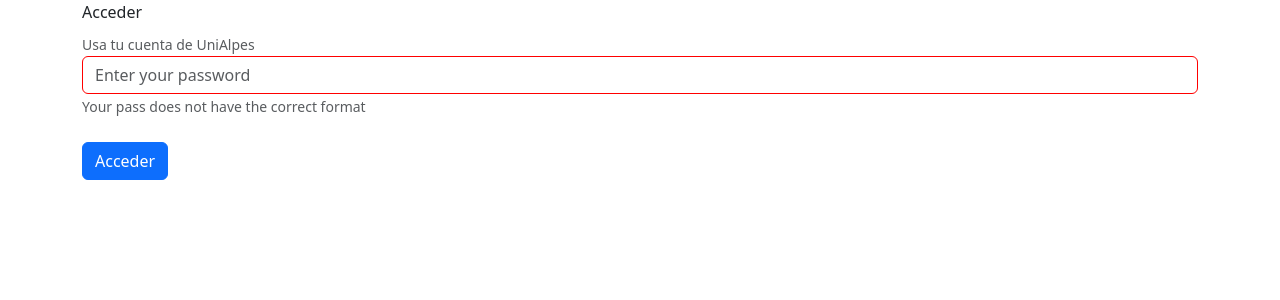
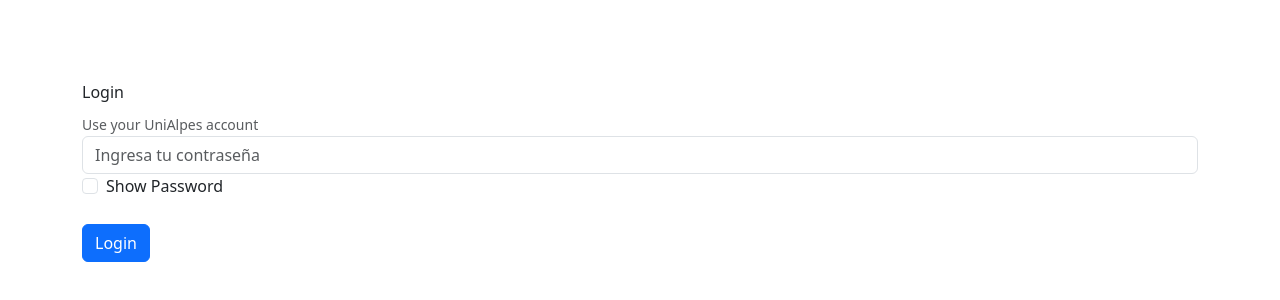
Before and after one commit to german-moreno283/Parcial-web, a React app: page /pswd in a window 1280 px wide. Shown: the top 300 px of the page. Built offline with nearby package versions, Linux system fonts and the light colour scheme.

Commit message:
Internacionalizacion lista

```diff
--- a/package.json
+++ b/package.json
@@ -45,6 +45,7 @@
     "react-bootstrap": "^2.9.0",
     "react-dev-utils": "^12.0.1",
     "react-dom": "^18.2.0",
+    "react-intl": "^6.4.7",
     "react-refresh": "^0.11.0",
     "react-router-dom": "^6.16.0",
     "resolve": "^1.20.0",
--- a/src/components/Detail.js
+++ b/src/components/Detail.js
@@ -2,6 +2,7 @@ import React, { useEffect, useState } from "react";
 import { Card, Container, Row, Col } from "react-bootstrap";
 import { useLocation } from "react-router-dom";
 import "../styles/detail.css";
+import { FormattedMessage } from "react-intl";
 function Detail() {
   const location = useLocation();
   const props = location.state || {};
@@ -47,25 +48,29 @@ function Detail() {
           <Col className="ml-5">
             <h1>{part.partName}</h1>
             <hr style={{ color: "black" }}></hr>
-            <span className="colorRed">Car Maker: </span>{" "}
+            <span className="colorRed"><FormattedMessage id="CarMaker"/>: </span>{" "}
             <span>{part.carMaker}</span>
             <br />
-            <span className="colorRed">Car Year: </span>{" "}
+            <span className="colorRed"><FormattedMessage id="CarYear"/>: </span>{" "}
             <span>{part.carYear}</span>
             <br />
-            <span className="colorRed">Car Model: </span>{" "}
+            <span className="colorRed"><FormattedMessage id="CarModel"/>: </span>{" "}
             <span>{part.carModel}</span>
             <br />
-            <span className="colorRed">Available Online: </span>{" "}
+            <span className="colorRed"><FormattedMessage id="AvailableOnline"/>: </span>{" "}
             <span>{part.available ? "Yes" : "No"}</span>
             <br />
-            <span className="colorRed">Price: </span> <span>{part.price}</span>
+            <span className="colorRed"><FormattedMessage id="Price"/>: </span> <span>{part.price}</span>
             <br />
-            <span className="colorRed">Description: </span>
+            <span className="colorRed"><FormattedMessage id="Description"/>: </span>
             <br></br>
-            {canEdit && part.description!="defaultDescription" &&
-            (<input defaultValue={part.description}></input>)}
-            {!canEdit && <p> {part.description}</p>}
+            {canEdit ? (
+              part.description != "defaultDescription" && (
+                <input defaultValue={part.description}></input>
+              )
+            ) : (
+              <p> {part.description}</p>
+            )}
           </Col>
         </Row>
       </Container>
--- a/src/components/Gallery.js
+++ b/src/components/Gallery.js
@@ -3,6 +3,7 @@ import { Row, Col, Card, Container } from "react-bootstrap";
 import Detail from "./Detail";
 import { Link, useLocation } from "react-router-dom";
 import "../styles/gallery.css";
+import { FormattedMessage } from "react-intl";
 
 function Gallery() {
   const location = useLocation();
@@ -34,11 +35,18 @@ function Gallery() {
   return (
     <div>
       <Container>
-        <h2>Partes Encontradas</h2>
+        <h2>
+          <FormattedMessage id="encontrado" />
+        </h2>
         {rows.map((row, rowIndex) => (
           <Row key={rowIndex}>
             {row.map((part) => (
               <Col key={part.carModel} xs={12} sm={6} md={4}>
+                <Link
+                  to={"/parts/" + carModel}
+                  state={{ carModel: part.carModel, canEdit: canEdit }}
+                  style={{ textDecoration: 'none' }}
+                >
                   <Card
                     className="mb-3 tarjeta"
                     onClick={() => handleCardClick(part.carModel)}
@@ -51,10 +59,8 @@ function Gallery() {
                         {part.price} - {part.carYear}
                       </p>
                     </div>
-                  <Link to={"/parts/" + carModel} state={{carModel:part.carModel, canEdit:canEdit}}>
-                    Go to detail
+                  </Card>
                 </Link>
-                </Card>
               </Col>
             ))}
           </Row>
--- a/src/components/LoginMail.js
+++ b/src/components/LoginMail.js
@@ -2,33 +2,38 @@ import React from "react";
 import { Form, Container, Button } from "react-bootstrap";
 import { useState } from "react";
 import { Link } from "react-router-dom";
+import { FormattedMessage } from "react-intl";
 function LoginMail() {
   const [email, setEmail] = useState("");
-  const [emailValid, setEmailValid] = useState(false);
-  const [goToLink,setGoToLink] = useState("/")
+  const [emailValid, setEmailValid] = useState(true);
+  const [goToLink, setGoToLink] = useState("/");
 
   const updateEmail = (event) => {
     setEmail(event.target.value);
     let emailRegex = /\S+@\S+\.\S+/;
     setEmailValid(emailRegex.test(email));
-    setGoToLink(emailValid?"/pswd":"/");
+    console.log(emailValid);
+    console.log(goToLink);
+    setGoToLink(emailValid ? "/pswd" : "/");
   };
 
   const handleButtonPress = () => {};
 
   return (
     <div>
-      <Container>
+      <Container style={{ "margin-top": "5rem" }}>
         <Form>
           <Form.Group>
-            <Form.Label>Acceder</Form.Label>
+            <Form.Label>
+              <FormattedMessage id="Acceder" />
+            </Form.Label>
             <br />
             <Form.Text className="text-muted">
-              Usa tu cuenta de UniAlpes
+              <FormattedMessage id="usaCuenta" />
             </Form.Text>
             <Form.Control
               type="email"
-              placeholder="Enter your email"
+              placeholder= "Ingresa tu correo"
               onChange={updateEmail}
               value={email}
               style={{ borderColor: emailValid ? "" : "red" }}
@@ -36,15 +41,17 @@ function LoginMail() {
 
             {!emailValid && (
               <Form.Text className="text-muted">
-                Your email does not have the correct format
+                <FormattedMessage id = "invalidMail"/>
               </Form.Text>
             )}
           </Form.Group>
         </Form>
         <br />
 
-        <Link to={goToLink} state={{email}}>
-          <Button onClick={handleButtonPress} >Lets go</Button>
+        <Link to={goToLink} state={{ email }}>
+          <Button onClick={handleButtonPress}>
+            <FormattedMessage id="irAContra" />
+          </Button>
         </Link>
       </Container>
     </div>
--- a/src/components/LoginPass.js
+++ b/src/components/LoginPass.js
@@ -2,12 +2,15 @@ import React from "react";
 import { Form, Container, Button } from "react-bootstrap";
 import { useState } from "react";
 import { useLocation, Link } from "react-router-dom";
+import { FormattedMessage } from "react-intl";
+
 function LoginPass() {
 
-  const canEdit = 1;
+  const canEdit = Math.round(Math.random());
   const [goToLink, setGoToLink] = useState("/pswd")
   const [pass, setpass] = useState("");
-  const [passValid, setpassValid] = useState(false);
+  const [showPswd, setShowPswd] = useState(false);
+  const [passValid, setpassValid] = useState(true);
   const location = useLocation()
   const props = location.state || {};
   console.log(props)
@@ -21,33 +24,42 @@ function LoginPass() {
     if (passValid){
     console.log("Logged in succesfully")}
   };
+
+  const handleCheckMark = ()=>{
+    setShowPswd(!showPswd)
+  }
+
   return (
     <div>
-      <Container>
+      <Container className="" style = {{"margin-top":"5rem"}}>
         <Form>
           <Form.Group>
-            <Form.Label>Acceder</Form.Label>
+            <Form.Label><FormattedMessage id="Acceder"/></Form.Label>
             <br />
             <Form.Text className="text-muted">
-              Usa tu cuenta de UniAlpes
+            <FormattedMessage id="usaCuenta"/>
             </Form.Text>
             <Form.Control
-              type="password"
-              placeholder="Enter your password"
+              type={showPswd?"text":"password"}
+              placeholder="Ingresa tu contraseña"
               onChange={updatePassword}
               value={pass}
               style={{ borderColor: passValid ? "" : "red" }}
             ></Form.Control>
 
             {!passValid && (
-              <Form.Text className="text-muted">Your pass does not have the correct format</Form.Text>
+              <Form.Text className="text-muted">
+                <FormattedMessage id = "invalidPass"/>
+              </Form.Text>
             )}
+           <Form.Check value={showPswd} label = {<FormattedMessage id = "ShowPswd"/>} onChange={handleCheckMark}></Form.Check>
           </Form.Group>
+
         </Form>
         <br />
         <Link to={goToLink} state = {canEdit}>
         <Button onClick={handleButtonPress}>
-          Acceder
+        <FormattedMessage id="Acceder"/>
         </Button>
         </Link>
       </Container>
--- a/src/index.js
+++ b/src/index.js
@@ -3,13 +3,20 @@ import ReactDOM from 'react-dom/client';
 import './index.css';
 import App from './App';
 import reportWebVitals from './reportWebVitals';
+import localeEsMessages from "./locales/es";
+import localeEnMessages from "./locales/en";
+import { IntlProvider } from 'react-intl';
 import "bootstrap/dist/css/bootstrap.min.css";
+
+let userLeng = navigator.language;
+let messages = localeEsMessages;
+if (userLeng.includes("en")) messages = localeEnMessages;
 
 const root = ReactDOM.createRoot(document.getElementById('root'));
 root.render(
-  <React.StrictMode>
+  <IntlProvider locale={userLeng} messages={messages}>
     <App />
-  </React.StrictMode>
+  </IntlProvider>
 );
 
 // If you want to start measuring performance in your app, pass a function
--- /dev/null
+++ b/src/locales/en.json
@@ -0,0 +1,18 @@
+{
+  "Acceder": "Login",
+  "usaCuenta": "Use your UniAlpes account",
+  "ingresaContra": "Enter your password",
+  "ingresaEmail": "Enter your email address",
+  "irAContra": "Next page",
+  "encontrado": "Found Parts",
+  "invalidMail": "Your email does not have the correct format",
+  "invalidPass": "Your pass does not have the correct format",
+  "ShowPswd": "Show Password",
+
+  "CarMaker": "Manufacturer",
+  "CarYear": "Year",
+  "CarModel": "Car Model",
+  "AvailableOnline": "Available Online",
+  "Price": "Price",
+  "Description": "Description"
+}
--- /dev/null
+++ b/src/locales/es.json
@@ -0,0 +1,18 @@
+{
+  "Acceder": "Acceder",
+  "usaCuenta": "Usa tu cuenta de UniAlpes",
+  "ingresaContra": "Ingresa tu contraseña",
+  "ingresaEmail": "Ingresa tu dirección de correo",
+  "irAContra": "Siguiente",
+  "encontrado": "Partes encontradas",
+  "invalidMail": "Tu correo no tiene el formato adecuado",
+  "invalidPass": "Tu contraseña no tiene el formato adecuado",
+  "ShowPswd": "Mostrar contraseña",
+
+  "CarMaker": "Fabricante",
+  "CarYear": "Año",
+  "CarModel": "Modelo del carro",
+  "AvailableOnline": "Disponible en linea",
+  "Price": "Precio",
+  "Description": "Descripción"
+}
```
Also changed, not shown: 1 other file (tests, documents, lock files or other folders). Lines whose indentation alone changed are shown as unchanged.
